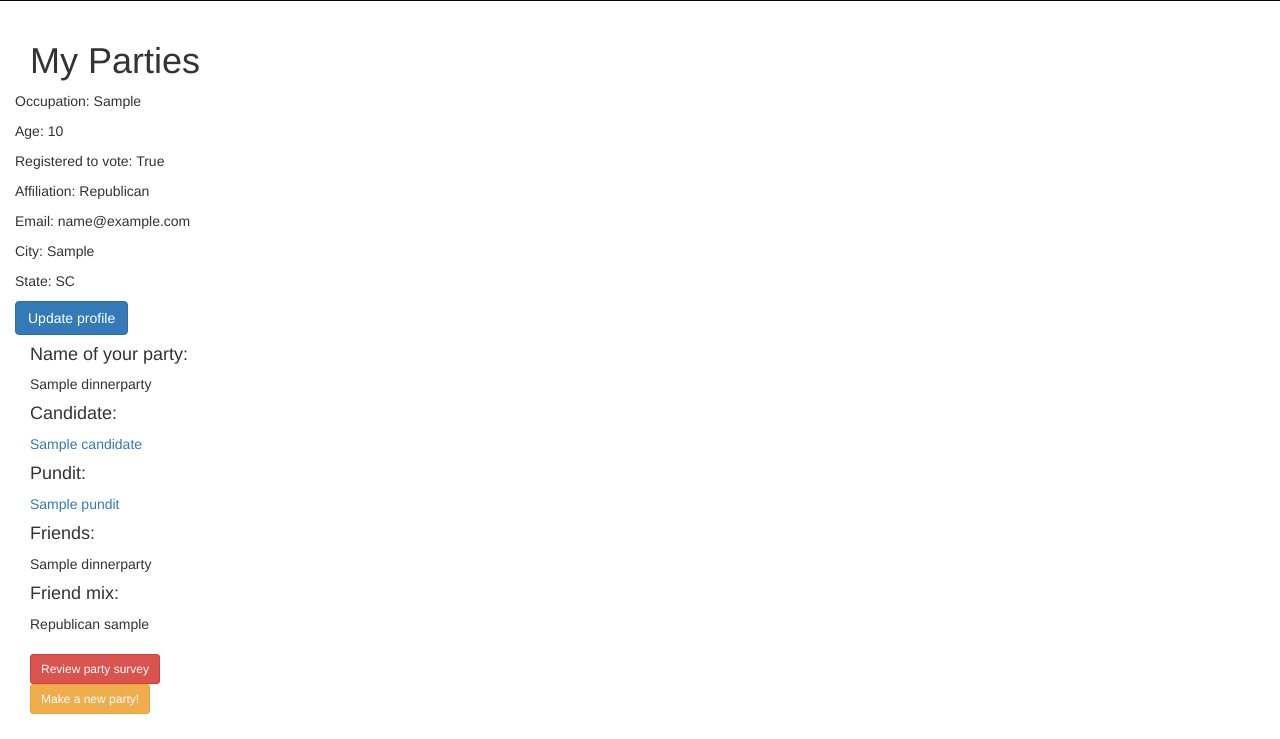
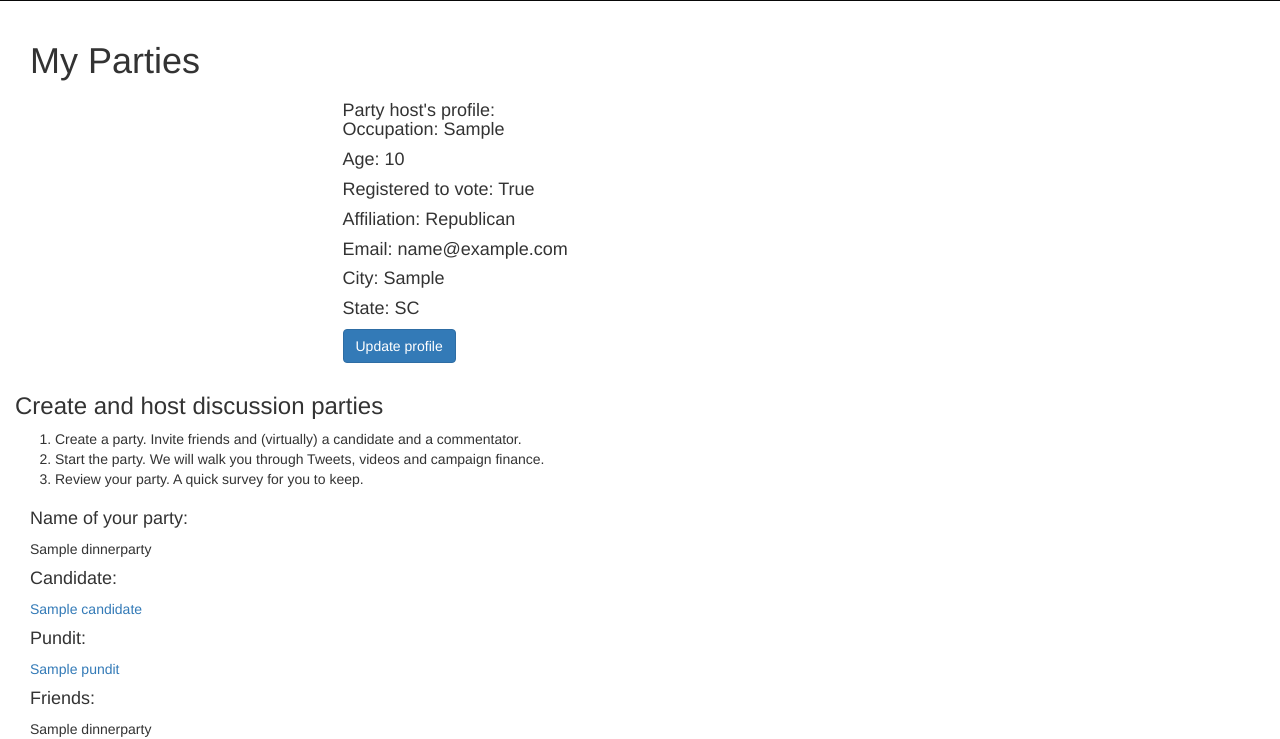
Before and after one commit to hpaasch/prez_party, a Django app: page /accounts/profile/ in a window 1280 px wide; the page is wider, and only the part inside the window is pictured. Shown: the part 716-1455 px from the top of that part. Before the commit the page ends 1430 px from the top of that part, so only its background shows below. Run offline with Django 3.2, Linux system fonts and the light colour scheme; a user stored in the database is signed in; tables that the repository leaves empty hold one stand-in row (values such as "Sample post"); some libraries are stand-ins or nearby versions.

Commit message:
HEP: index, survey and profile_list content added.

```diff
--- a/templates/index.html
+++ b/templates/index.html
@@ -7,11 +7,13 @@
     <div class="col-xs-12">
       <img class="logo" src="static/talk_app/img/hope2new.gif" />
     </div>
-    <!-- <h3>welcome to my party</h3> -->
-  </div>
+ </div>
 </div>
 <div class="homequote">
   <h1 class="col-sm-offset-2 col-sm-10 col-lg-12">It's time to talk politics!</h1>
   <h3 class="col-sm-offset-2 col-sm-10 col-lg-12">Learn a little, laugh a little, get to know your friends and neighbors a little.</h3>
+<h5 class="col-sm-offset-2 col-sm-10 col-lg-12">Step 1: Create a party: Invite friends and (virtually) a candidate and a commentator.
+Step 2: Start the party: We will walk you through Tweets, videos and campaign finance.
+Step 3: Review your party: A quick survey for you to keep.</h5>
 </div>
 {% endblock %}
--- a/templates/talk_app/profile_list.html
+++ b/templates/talk_app/profile_list.html
@@ -8,6 +8,9 @@
       </div>
     </div>
   </div>
+
+<h4 class="col-sm-12 col-md-8 col-lg-offset-3 col-lg-4 thought">
+  Party host's profile:
   <p>Occupation: {{ occupation }}</p>
   <p>Age: {{ age }}</p>
   <p>Registered to vote: {{ registered }}</p>
@@ -15,13 +18,18 @@
   <p>Email: {{ email }}</p>
   <p>City: {{ city }}</p>
   <p>State: {{ state }}</p>
-  <p></p>
-
-
-
-
-</p>
   <a class='btn btn-primary' role='button' href="{% url 'profile_update_view' %}">Update profile</a>
+</h4>
+<div class="row">
+  <div class="talk col-sm-6">
+    <h3>Create and host discussion parties </h3>
+      <ol>
+        <li>Create a party. Invite friends and (virtually) a candidate and a commentator.</li>
+        <li>Start the party. We will walk you through Tweets, videos and campaign finance.</li>
+        <li>Review your party. A quick survey for you to keep.</li>
+      </ol>
+  </div>
+</div>
 
   {% for party in object_list %}
     <div class="partylist">
```
Also changed, not shown: templates/survey.html (+13 -0 lines).
